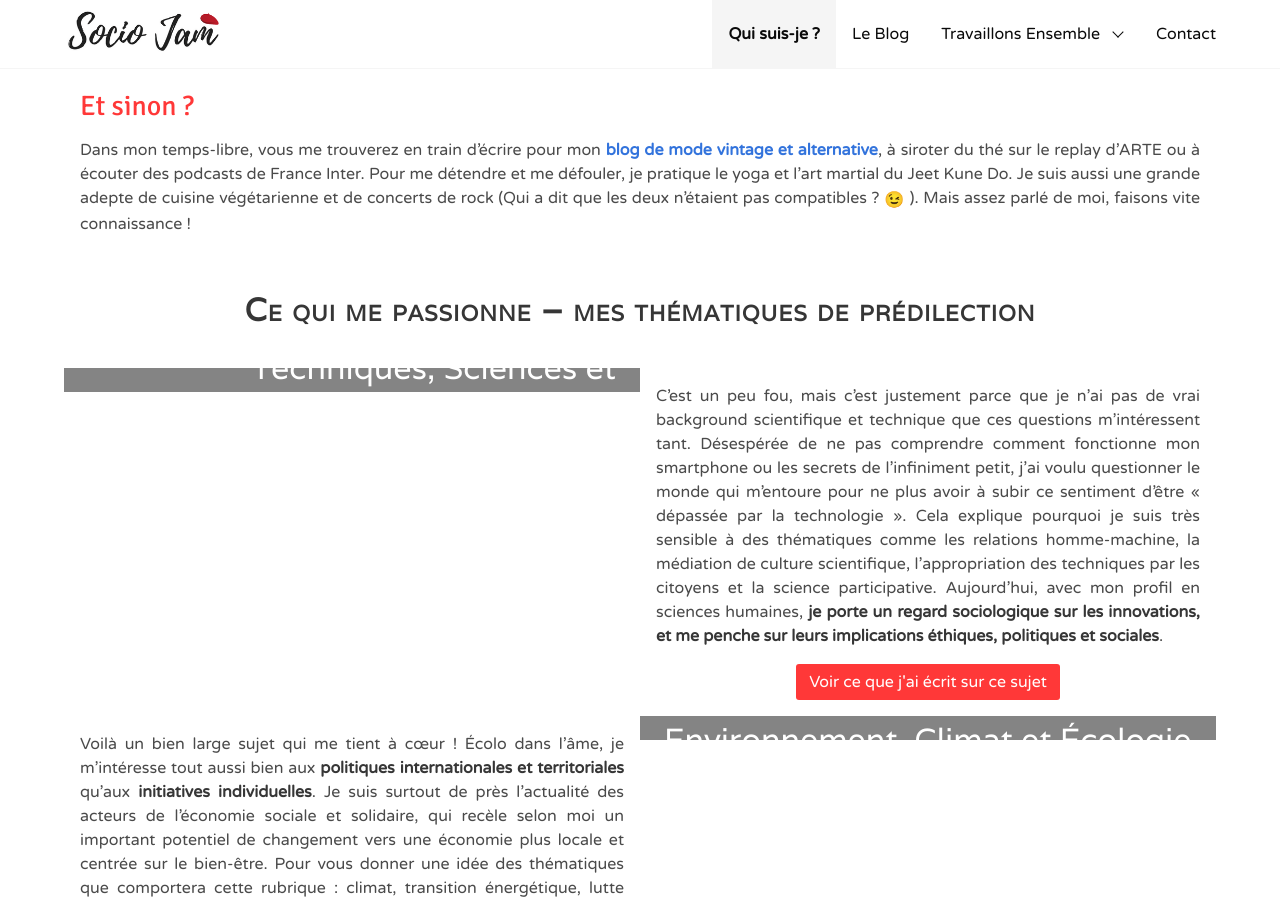
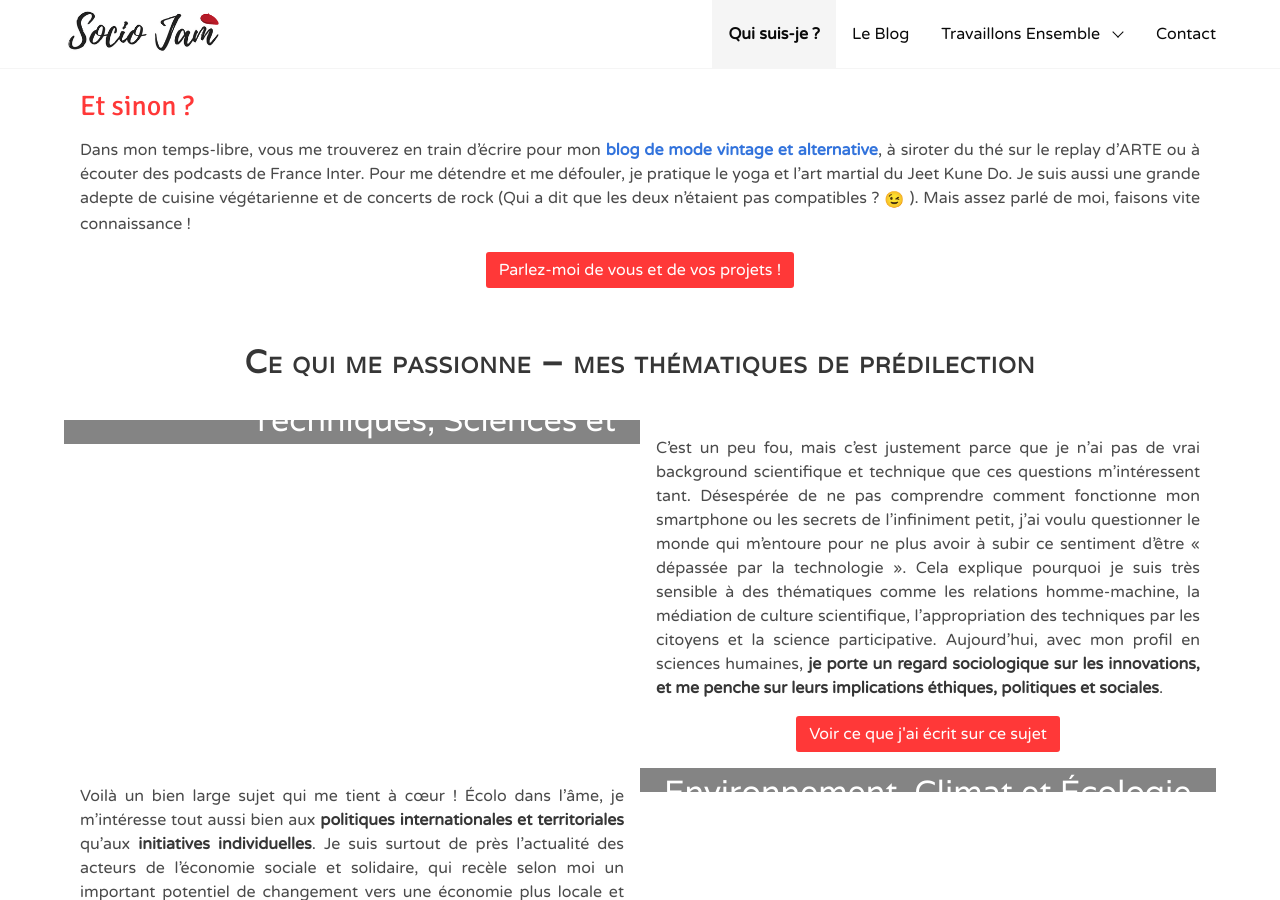
Before and after one commit to marguerite-p/marguerite-p.github.io, a Jekyll site: the page built from _custom_pages/about.html, in a window 1280 px wide and 900 px high, scrolled down 1683 px. Built offline with Jekyll 4.4.1, drawn with Linux system fonts in a browser that asks for light colours; emoji names are drawn with the system emoji font; a style sheet for code colours, icons or effects is not loaded.

Commit message:
#10 add contact buttons to various pages

```diff
--- a/_custom_pages/about.html
+++ b/_custom_pages/about.html
@@ -62,9 +62,9 @@
   et l’art martial du Jeet Kune Do. Je suis aussi une grande adepte de cuisine végétarienne et de concerts
   de rock (Qui a dit que les deux n’étaient pas compatibles ? :wink: ). Mais assez parlé de moi, faisons vite connaissance !</p>
 
-  <!-- > Parlez-moi de vous et de vos projets dans l’onglet contact ! <
-  > télécharger mon CV <
-  Ce qui me passionne – mes thématiques de prédilection : -->
+  <div class="has-text-centered">
+    <a href="{% link _custom_pages/contact.html %}" class="button is-primary">Parlez-moi de vous et de vos projets !</a>
+  </div>
 </div>
 
 <div class="about-headline has-text-centered">
--- a/_custom_pages/community-management.html
+++ b/_custom_pages/community-management.html
@@ -95,4 +95,8 @@
 
   <p>Discutons tout de suite ensemble de vos attentes ! Je vous proposerai ensuite un devis gratuit
   personnalisé sans engagement !</p>
+
+  <div class="has-text-centered">
+    <a href="{% link _custom_pages/contact.html %}" class="button is-primary">Parlez-moi de votre projet !</a>
+  </div>
 </div>
--- a/_custom_pages/redaction.html
+++ b/_custom_pages/redaction.html
@@ -87,4 +87,8 @@
 
   <p>Votre projet est unique, discutons ensemble de vos attentes et je vous proposerai un devis gratuit
   personnalisé !</p>
+
+  <div class="has-text-centered">
+    <a href="{% link _custom_pages/contact.html %}" class="button is-primary">Parlez-moi de votre projet !</a>
+  </div>
 </div>
```
